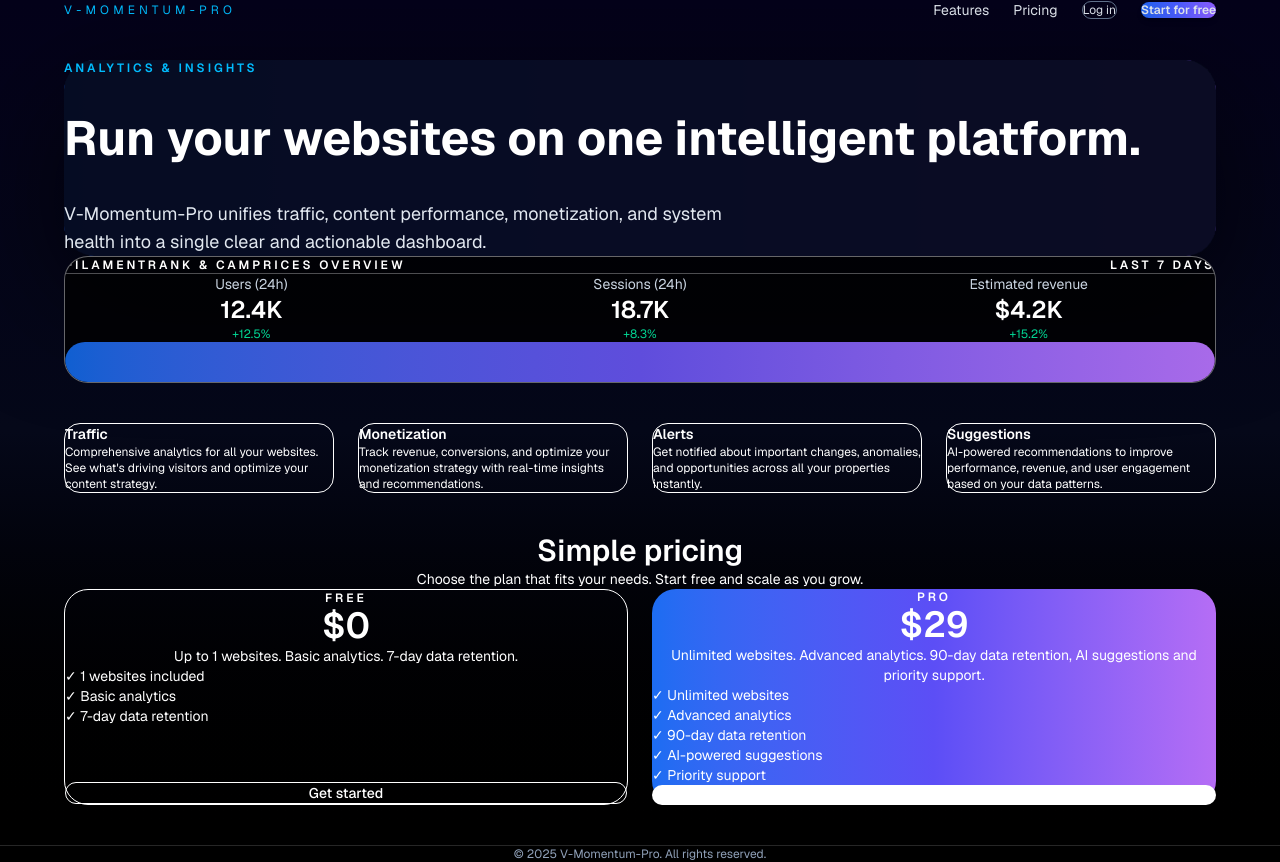
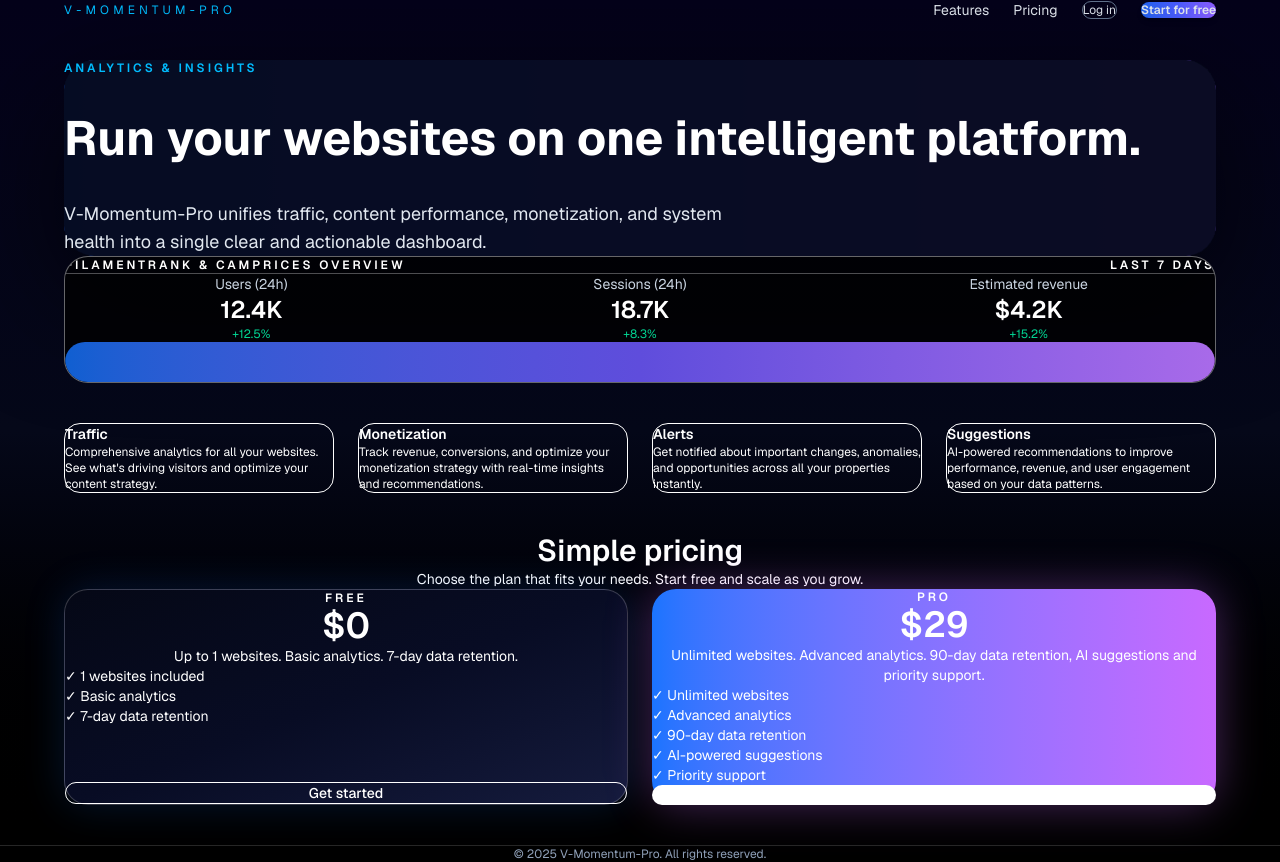
Before and after one commit to gemamaxgroup-ai/v-momentum-pro, a Next.js app: page / in a window 1280 px wide. Built offline with nearby package versions, Linux system fonts and the light colour scheme.

Commit message:
style: unify FREE and PRO pricing cards with gradient blue theme

```diff
--- a/components/landing/LandingPage.tsx
+++ b/components/landing/LandingPage.tsx
@@ -149,7 +149,19 @@
               </div>
               <div className="mt-8 grid gap-6 md:grid-cols-2">
                 {/* Plan Free */}
-                <div className="rounded-3xl border border-vm-border bg-vm-panel/80 p-6 flex flex-col justify-between">
+                <div
+                  className="
+                    relative
+                    flex flex-col justify-between
+                    h-full
+                    rounded-3xl
+                    border border-white/20
+                    bg-gradient-to-br from-[#050816] via-[#080C24] to-[#151B3D]
+                    px-8 py-8
+                    shadow-[0_0_40px_rgba(26,116,255,0.18)]
+                    text-white
+                  "
+                >
                   <div>
                     <p className="text-xs font-semibold uppercase tracking-[0.25em] text-vm-textMuted text-center">
                       Free
@@ -175,8 +187,18 @@
                 </div>
 
                 {/* Plan Pro */}
-                <div className="rounded-3xl bg-gradient-to-r from-[#1C6DF2] via-[#5C4EF6] to-[#B56DF5] p-[1px]">
-                  <div className="h-full rounded-3xl bg-vm-panel/95 p-6 flex flex-col justify-between">
+                <div
+                  className="
+                    relative
+                    flex flex-col justify-between
+                    h-full
+                    rounded-3xl
+                    bg-gradient-to-r from-[#1A74FF] to-[#C869FF]
+                    px-8 py-8
+                    shadow-[0_0_45px_rgba(200,105,255,0.35)]
+                    text-white
+                  "
+                >
                   <div>
                     <p className="text-xs font-semibold uppercase tracking-[0.25em] text-vm-textMuted text-center">
                       Pro
@@ -206,7 +228,6 @@
               </div>
             </div>
           </div>
-          </div>
         </section>
 
         {/* Footer */}
```
Lines whose indentation alone changed are shown as unchanged.
